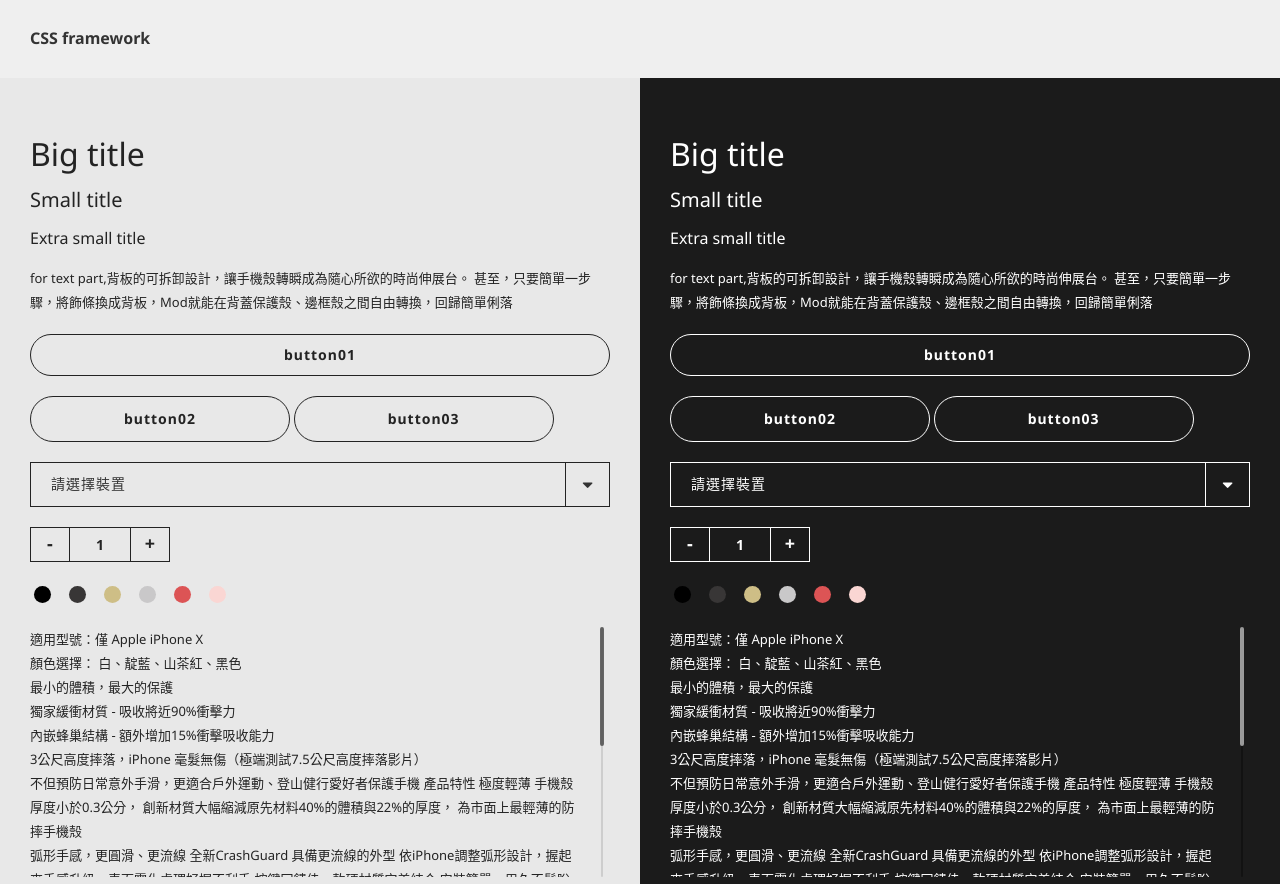
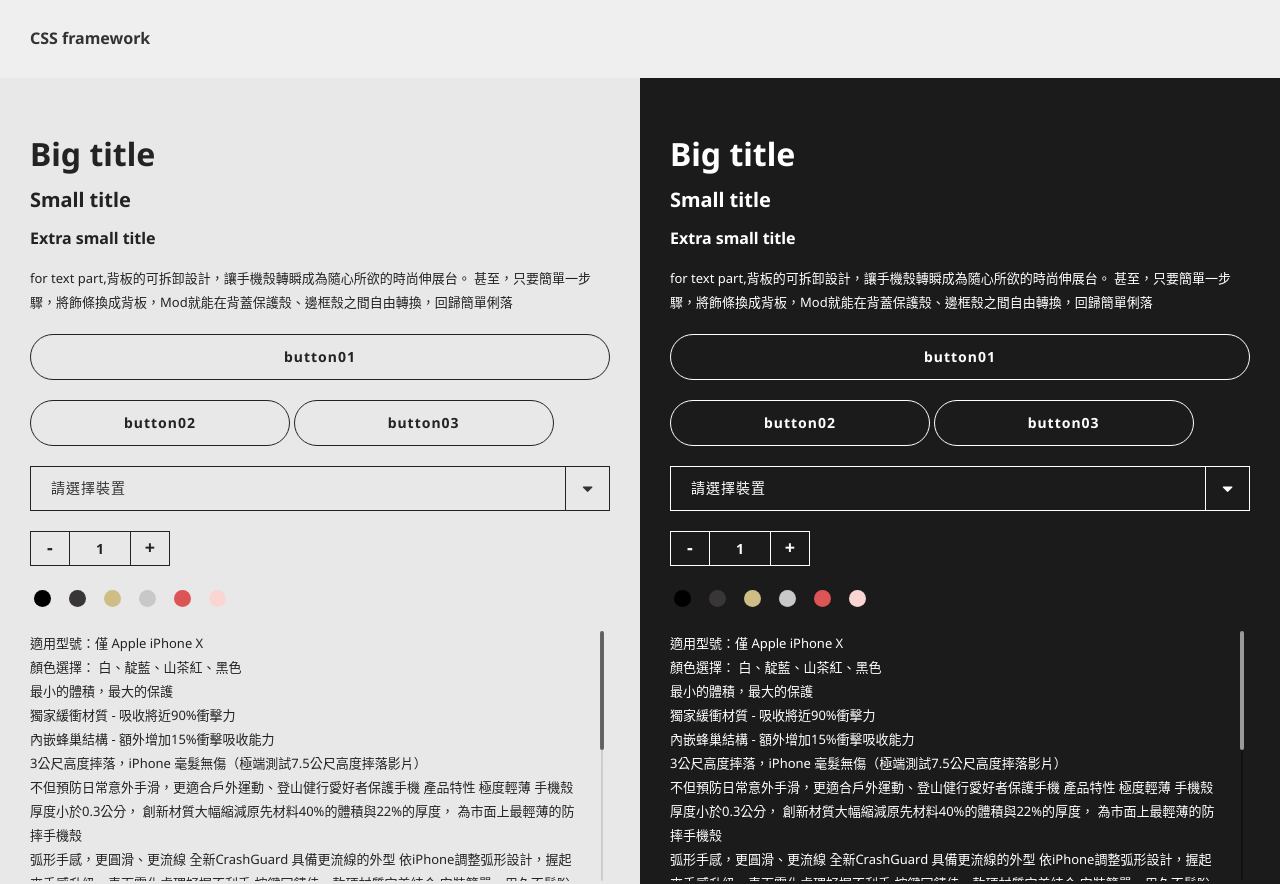
Before and after one commit to q159357x/q159357x.github.io, a plain HTML site: page index.html in a window 1280 px wide. Shown: the top 884 px of the page. Drawn offline with nearby package versions, Linux system fonts and the light colour scheme; a web font is replaced by a local one.

Commit message:
some fine-tune

```diff
--- a/css/symbol.css
+++ b/css/symbol.css
@@ -46,6 +46,7 @@ li{
     padding-bottom: 20px;
     line-height: 100%;
     color: #232323;
+    font-weight: bold;
 }
 
 .title_lb{
@@ -54,6 +55,7 @@ li{
     padding-bottom: 20px;
     line-height: 100%;
     color: #fff;
+    font-weight: bold;
 }
 
 
@@ -64,6 +66,7 @@ li{
     padding-bottom: 20px;
     line-height: 100%;
     color: #232323;
+    font-weight: bold;
 }
 
 .title_sb{
@@ -72,6 +75,7 @@ li{
     padding-bottom: 20px;
     line-height: 100%;
     color: #fff;
+    font-weight: bold;
 }
 
 .title_xs{
@@ -80,6 +84,7 @@ li{
     padding-bottom: 20px;
     line-height: 100%;
     color: #232323;
+    font-weight: bold;
 }
 
 .title_xsb{
@@ -88,6 +93,7 @@ li{
     padding-bottom: 20px;
     line-height: 100%;
     color: #fff;
+    font-weight: bold;
 }
 
 .des{
@@ -111,7 +117,7 @@ li{
     display: inline-block;
     line-height: 100%;
     background-color: transparent;
-    padding: 13px 57px;
+    padding: 15px 50px;
     border-radius: 100px;
     border:1px solid #232323;
     color:#232323;
@@ -135,7 +141,7 @@ li{
     display: inline-block;
     line-height: 100%;
     background-color: transparent;
-    padding: 13px 57px;
+    padding: 15px 50px;
     border-radius: 100px;
     border:1px solid #fff;
     color:#fff;
```
